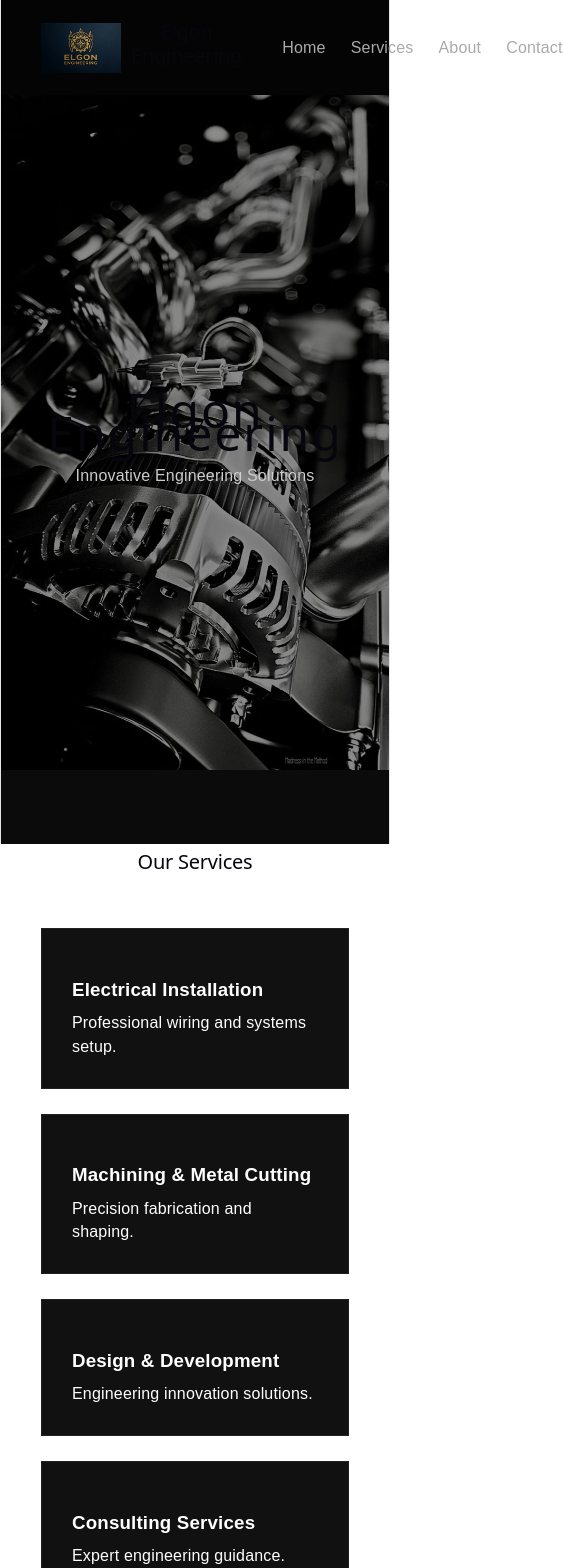
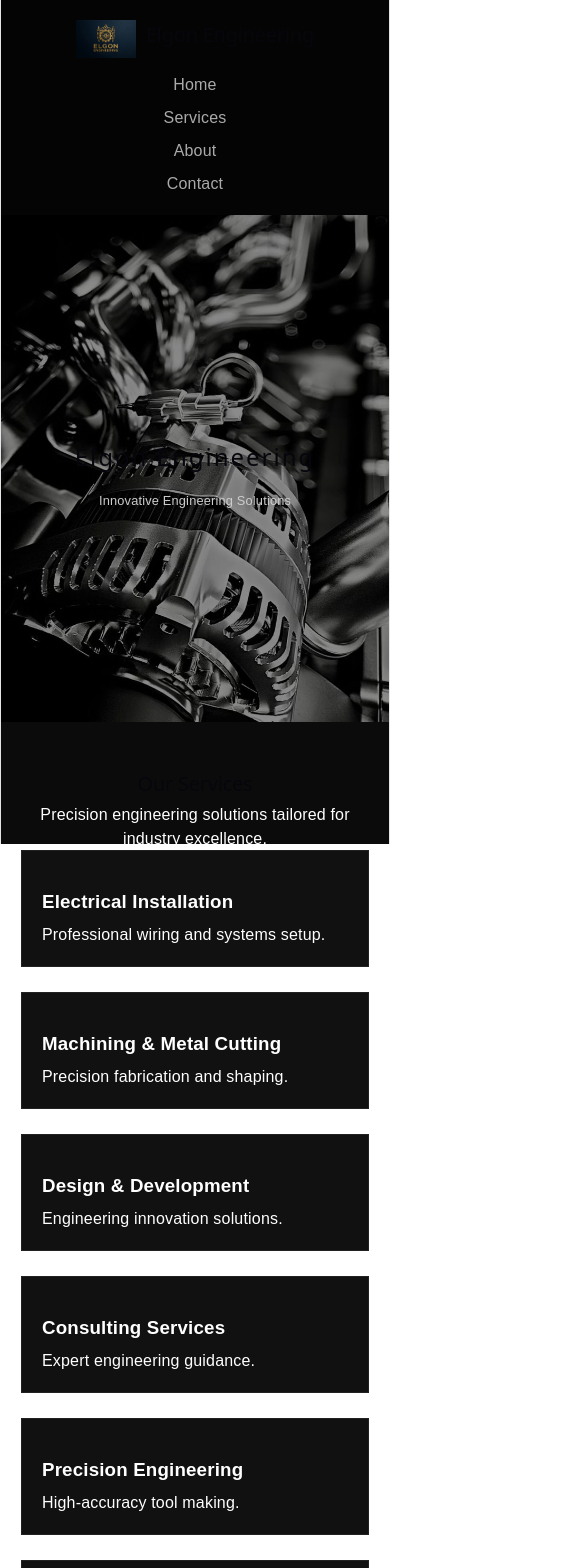
Before and after one commit to nickndeda/elgon-engineering, a React (Vite) app: page / in a window 390 px wide. Shown: the top 1568 px of the page, 563 px wide, since content can reach past the window. Built offline with nearby package versions, Linux system fonts and the light colour scheme.

Commit message:
updated it to be responsive to phone size

```diff
--- a/index.html
+++ b/index.html
@@ -1,9 +1,12 @@
 <!doctype html>
 <html lang="en">
   <head>
-    <meta charset="UTF-8" />
-    <link rel="icon" type="image/png" href="/logo.png" />
-    <meta name="viewport" content="width=device-width, initial-scale=1.0" />
+  <meta charset="UTF-8">
+  <meta name="description" content="Ecommerce Website">
+  <meta name="keywords" content="services, engineering, electrical, mechanical, precision ">
+  <meta name="viewport" content="width=device-width, initial-scale=1.0">
+  <meta name="author" content="Nick Ndeda">
+  <link rel="icon" type="image/png" href="/logo.png" />
     <title>Elgon Engineering | Innovative Engineering Solutions</title>
 <meta name="description" content="Elgon Engineering provides electrical, mechanical, and precision engineering services with innovation and reliability." />
   </head>
--- a/src/App.css
+++ b/src/App.css
@@ -8,6 +8,7 @@ html, body, #root {
   font-family: Arial, sans-serif;
   color: white;
 }
+
 html {
   scroll-behavior: smooth;
 }
@@ -18,9 +19,10 @@ html {
 }
 
 /* NAVBAR */
-nav {
+.navbar {
   display: flex;
   justify-content: space-between;
+  align-items: center;
   padding: 20px 40px;
   background: rgba(0,0,0,0.6);
   backdrop-filter: blur(10px);
@@ -33,6 +35,8 @@ nav ul {
   display: flex;
   gap: 25px;
   list-style: none;
+  padding: 0;
+  margin: 0;
 }
 
 nav ul li a {
@@ -45,7 +49,20 @@ nav ul li a:hover {
   color: white;
 }
 
-/* HERO CAROUSEL */
+/* BRAND */
+.brand {
+  display: flex;
+  align-items: center;
+  gap: 10px;
+}
+
+.logo {
+  width: 80px;
+  height: auto;
+  object-fit: contain;
+}
+
+/* HERO */
 .hero-carousel {
   position: relative;
   width: 100%;
@@ -70,6 +87,7 @@ nav ul li a:hover {
   align-items: center;
   background: rgba(0,0,0,0.45);
   text-align: center;
+  padding: 0 20px;
 }
 
 .hero-overlay h1 {
@@ -110,16 +128,14 @@ nav ul li a:hover {
   margin-bottom: 10px;
 }
 
-/* ABOUT + CONTACT (UNIFIED PREMIUM STYLE) */
+/* INFO SECTIONS */
 .info-section {
   padding: 80px 40px;
   margin: 40px auto;
   max-width: 900px;
-
   background: #111;
   border: 1px solid #222;
   border-radius: 12px;
-
   text-align: center;
   transition: 0.4s ease;
 }
@@ -147,29 +163,72 @@ footer {
   border-top: 1px solid #222;
   color: #777;
 }
-/* BRAND (LOGO + TITLE) */
-.brand {
-  display: flex;
-  align-items: center;
-  gap: 10px;
+
+
+@media (max-width: 1024px) {
+  .hero-overlay h1 {
+    font-size: 2.5rem;
+  }
+
+  .services {
+    padding: 60px 30px;
+  }
 }
 
-/* LOGO STYLE */
-.logo {
-  width: 80px;
-  height: auto;
-  object-fit: contain;
+@media (max-width: 768px) {
+  /* NAVBAR STACK */
+  .navbar {
+    flex-direction: column;
+    gap: 15px;
+    padding: 20px;
+  }
+
+  nav ul {
+    flex-direction: column;
+    gap: 10px;
+    align-items: center;
+  }
+
+  /* HERO */
+  .hero-carousel {
+    height: 60vh;
+  }
+
+  .hero-overlay h1 {
+    font-size: 2rem;
+  }
+
+  .hero-overlay p {
+    font-size: 0.9rem;
+  }
+
+  /* SERVICES */
+  .services {
+    padding: 50px 20px;
+  }
+
+  /* INFO SECTIONS */
+  .info-section {
+    padding: 50px 20px;
+    margin: 20px;
+  }
 }
 
-/* NAVBAR CLEANUP */
-.navbar {
-  display: flex;
-  justify-content: space-between;
-  align-items: center;
-  padding: 20px 40px;
-  background: rgba(0,0,0,0.6);
-  backdrop-filter: blur(10px);
-  position: sticky;
-  top: 0;
-  z-index: 10;
+@media (max-width: 480px) {
+  /* EXTRA SMALL DEVICES */
+  .hero-overlay h1 {
+    font-size: 1.5rem;
+  }
+
+  .hero-overlay p {
+    font-size: 0.8rem;
+  }
+
+  .logo {
+    width: 60px;
+  }
+
+  .card {
+    padding: 20px;
+  }
 }
```
